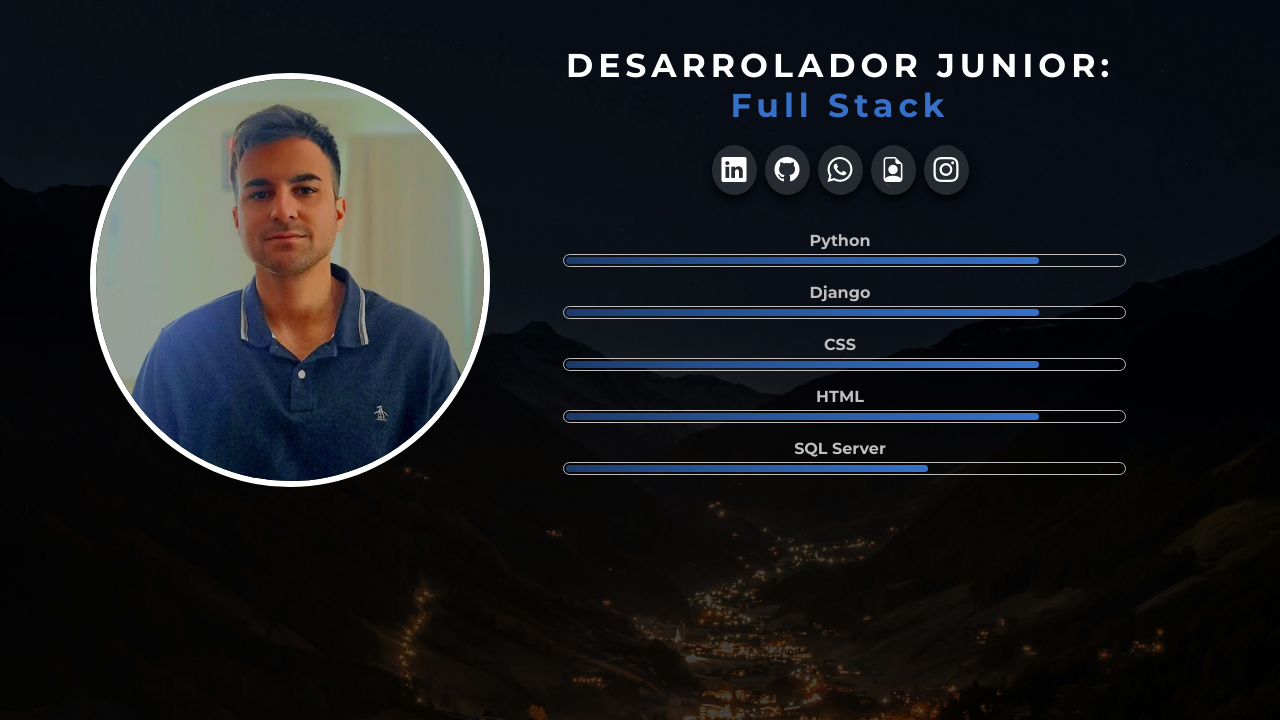
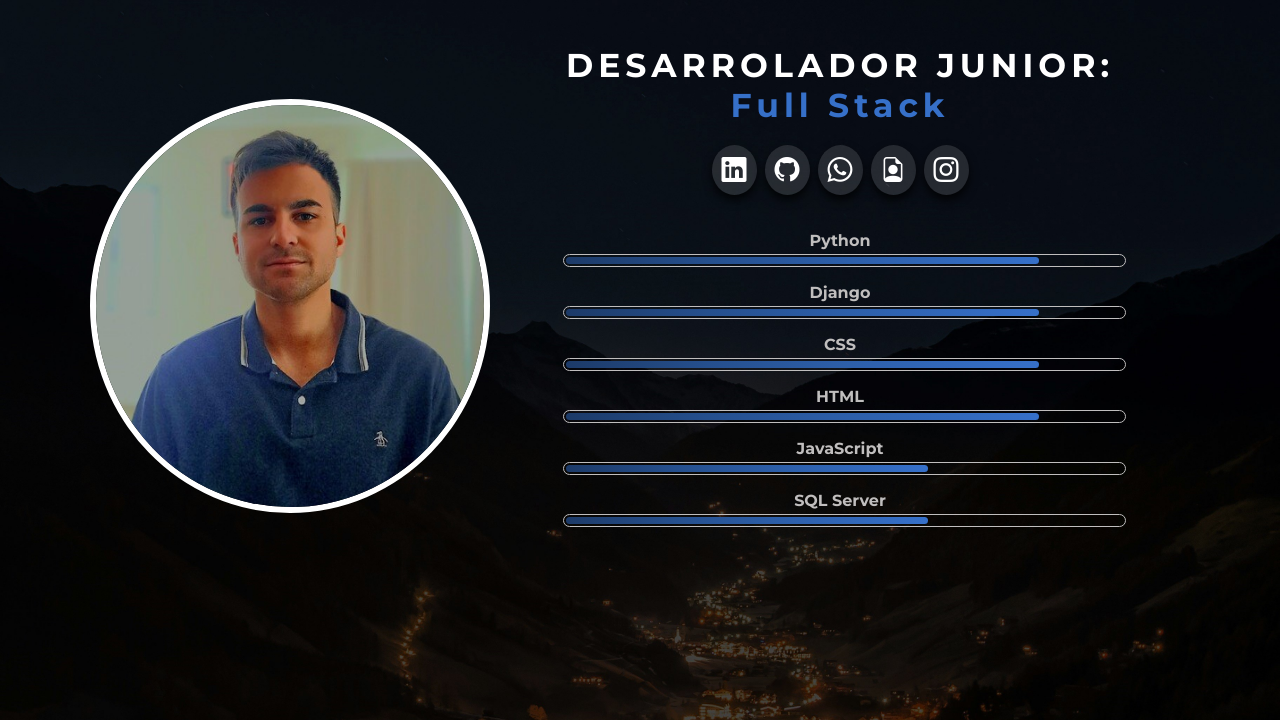
Before and after one commit to LisandroLeone1/Lisandro-Leone-Website, a Django app: page / in a window 1280 px wide. Shown: the part 80-800 px from the top of the page. Run offline with Django 5.2, Linux system fonts and the light colour scheme; some web fonts are replaced.

Commit message:
agergo javascript a index

```diff
--- a/lisandro/templates/lisandro/index.html
+++ b/lisandro/templates/lisandro/index.html
@@ -53,6 +53,12 @@
                                     </div>
                                 </li>
                                 <li class="profile__skills">
+                                    <span class="profile__skill-name">JavaScript</span>
+                                    <div class="load-bar">
+                                        <div class="load-bar__bar bar--65"></div>
+                                    </div>
+                                </li>
+                                <li class="profile__skills">
                                     <span class="profile__skill-name">SQL Server</span>
                                     <div class="load-bar">
                                         <div class="load-bar__bar bar--65"></div>
```
